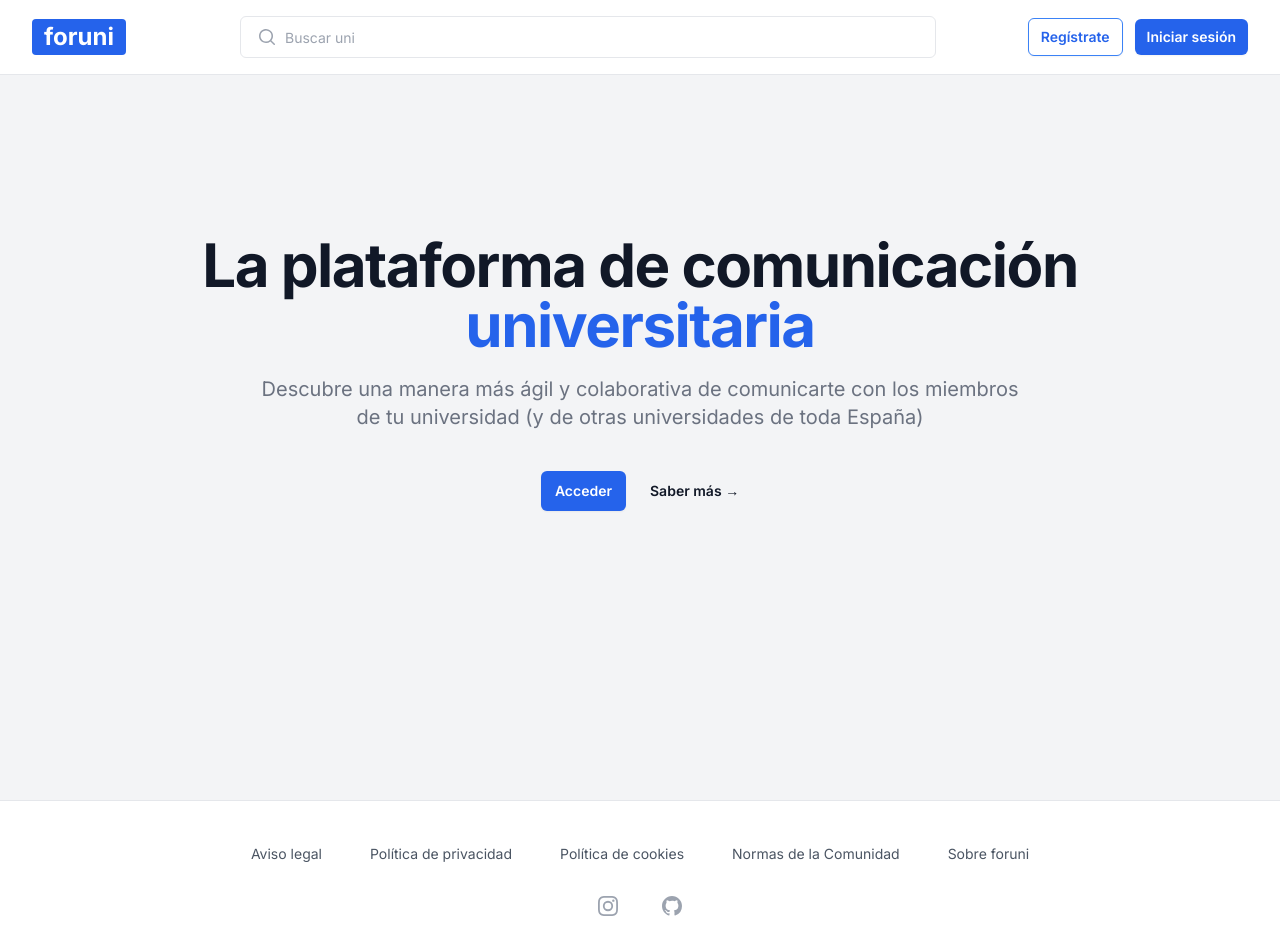
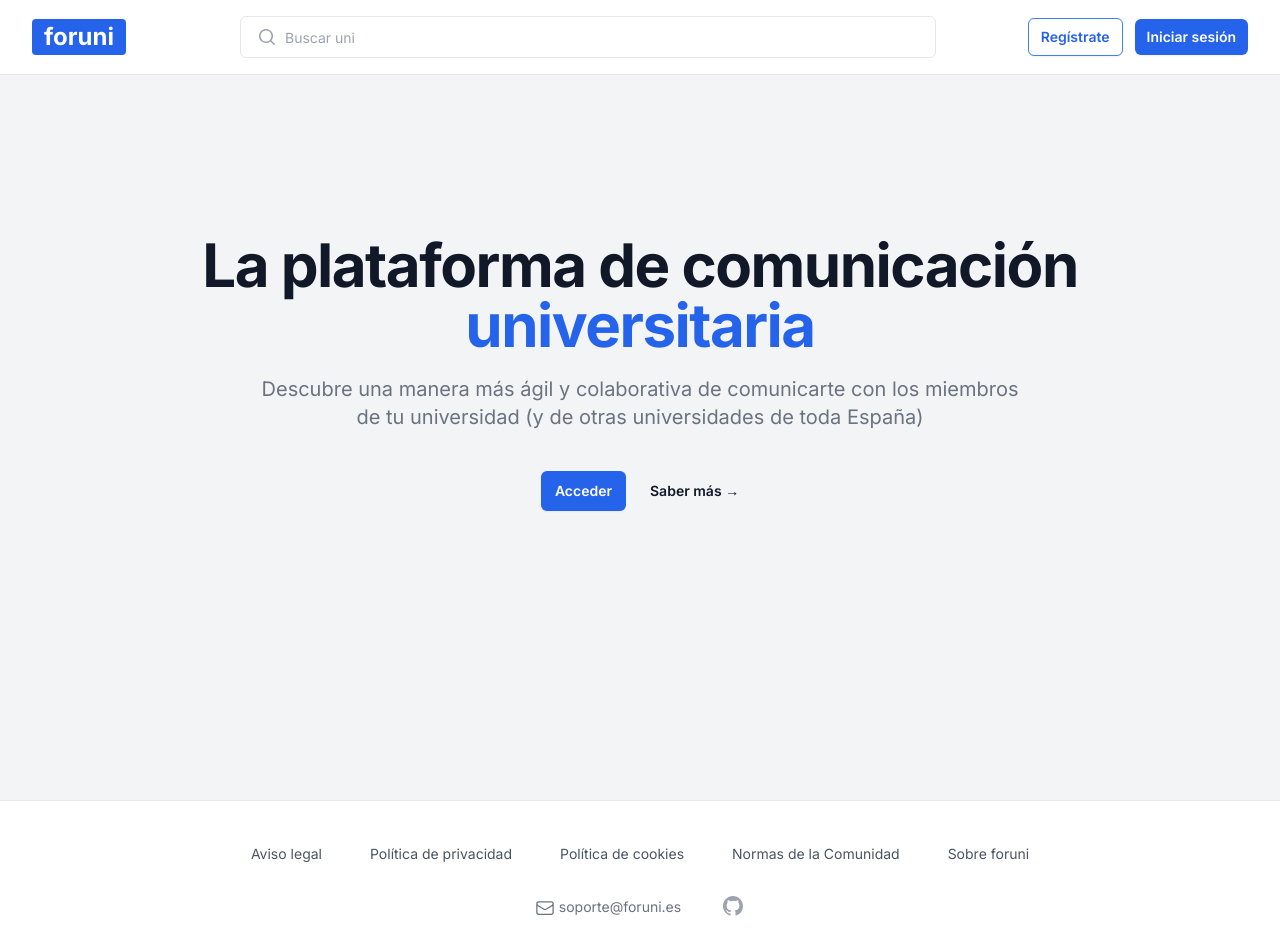
Before and after one commit to foruni-es/foruni-frontend, a Next.js app: page / in a window 1280 px wide. Shown: the top 949 px of the page. Built offline with nearby package versions, Linux system fonts and the light colour scheme.

Commit message:
Correo añadido al Footer

```diff
--- a/src/components/Footer.js
+++ b/src/components/Footer.js
@@ -1,3 +1,4 @@
+import { EnvelopeIcon } from "@heroicons/react/24/outline";
 import Link from "next/link";
 
 const navigation = {
@@ -10,6 +11,19 @@ const navigation = {
     ],
     social: [
         {
+            name: 'GitHub',
+            href: 'https://github.com/foruni-es',
+            icon: (props) => (
+                <svg fill="currentColor" viewBox="0 0 24 24" {...props}>
+                <path
+                    fillRule="evenodd"
+                    d="M12 2C6.477 2 2 6.484 2 12.017c0 4.425 2.865 8.18 6.839 9.504.5.092.682-.217.682-.483 0-.237-.008-.868-.013-1.703-2.782.605-3.369-1.343-3.369-1.343-.454-1.158-1.11-1.466-1.11-1.466-.908-.62.069-.608.069-.608 1.003.07 1.531 1.032 1.531 1.032.892 1.53 2.341 1.088 2.91.832.092-.647.35-1.088.636-1.338-2.22-.253-4.555-1.113-4.555-4.951 0-1.093.39-1.988 1.029-2.688-.103-.253-.446-1.272.098-2.65 0 0 .84-.27 2.75 1.026A9.564 9.564 0 0112 6.844c.85.004 1.705.115 2.504.337 1.909-1.296 2.747-1.027 2.747-1.027.546 1.379.202 2.398.1 2.651.64.7 1.028 1.595 1.028 2.688 0 3.848-2.339 4.695-4.566 4.943.359.309.678.92.678 1.855 0 1.338-.012 2.419-.012 2.747 0 .268.18.58.688.482A10.019 10.019 0 0022 12.017C22 6.484 17.522 2 12 2z"
+                    clipRule="evenodd"
+                    />
+                </svg>
+            ),
+        },
+        /* {
             name: 'Instagram',
             href: 'https://www.instagram.com/foruni.es/',
             icon: (props) => (
@@ -23,19 +37,6 @@ const navigation = {
             ),
         },
         {
-            name: 'GitHub',
-            href: 'https://github.com/foruni-es',
-            icon: (props) => (
-                <svg fill="currentColor" viewBox="0 0 24 24" {...props}>
-                <path
-                    fillRule="evenodd"
-                    d="M12 2C6.477 2 2 6.484 2 12.017c0 4.425 2.865 8.18 6.839 9.504.5.092.682-.217.682-.483 0-.237-.008-.868-.013-1.703-2.782.605-3.369-1.343-3.369-1.343-.454-1.158-1.11-1.466-1.11-1.466-.908-.62.069-.608.069-.608 1.003.07 1.531 1.032 1.531 1.032.892 1.53 2.341 1.088 2.91.832.092-.647.35-1.088.636-1.338-2.22-.253-4.555-1.113-4.555-4.951 0-1.093.39-1.988 1.029-2.688-.103-.253-.446-1.272.098-2.65 0 0 .84-.27 2.75 1.026A9.564 9.564 0 0112 6.844c.85.004 1.705.115 2.504.337 1.909-1.296 2.747-1.027 2.747-1.027.546 1.379.202 2.398.1 2.651.64.7 1.028 1.595 1.028 2.688 0 3.848-2.339 4.695-4.566 4.943.359.309.678.92.678 1.855 0 1.338-.012 2.419-.012 2.747 0 .268.18.58.688.482A10.019 10.019 0 0022 12.017C22 6.484 17.522 2 12 2z"
-                    clipRule="evenodd"
-                />
-                </svg>
-            ),
-        },
-        /* {
             name: 'Facebook',
             href: '#',
             icon: (props) => (
@@ -87,6 +88,10 @@ const Footer = () => {
                     ))}
                 </nav>
                 <div className="mt-7 flex justify-center space-x-10">
+                    <div>
+                        <EnvelopeIcon className="h-5 w-5 text-gray-500 inline-block mr-1" aria-hidden="true" />
+                        <p className="text-sm leading-6 text-gray-500 inline-block">soporte@foruni.es</p>
+                    </div>
                     {navigation.social.map((item) => (
                         <a key={item.name} href={item.href} target="__blank" className="text-gray-400 hover:text-gray-500">
                             <span className="sr-only">{item.name}</span>
```
